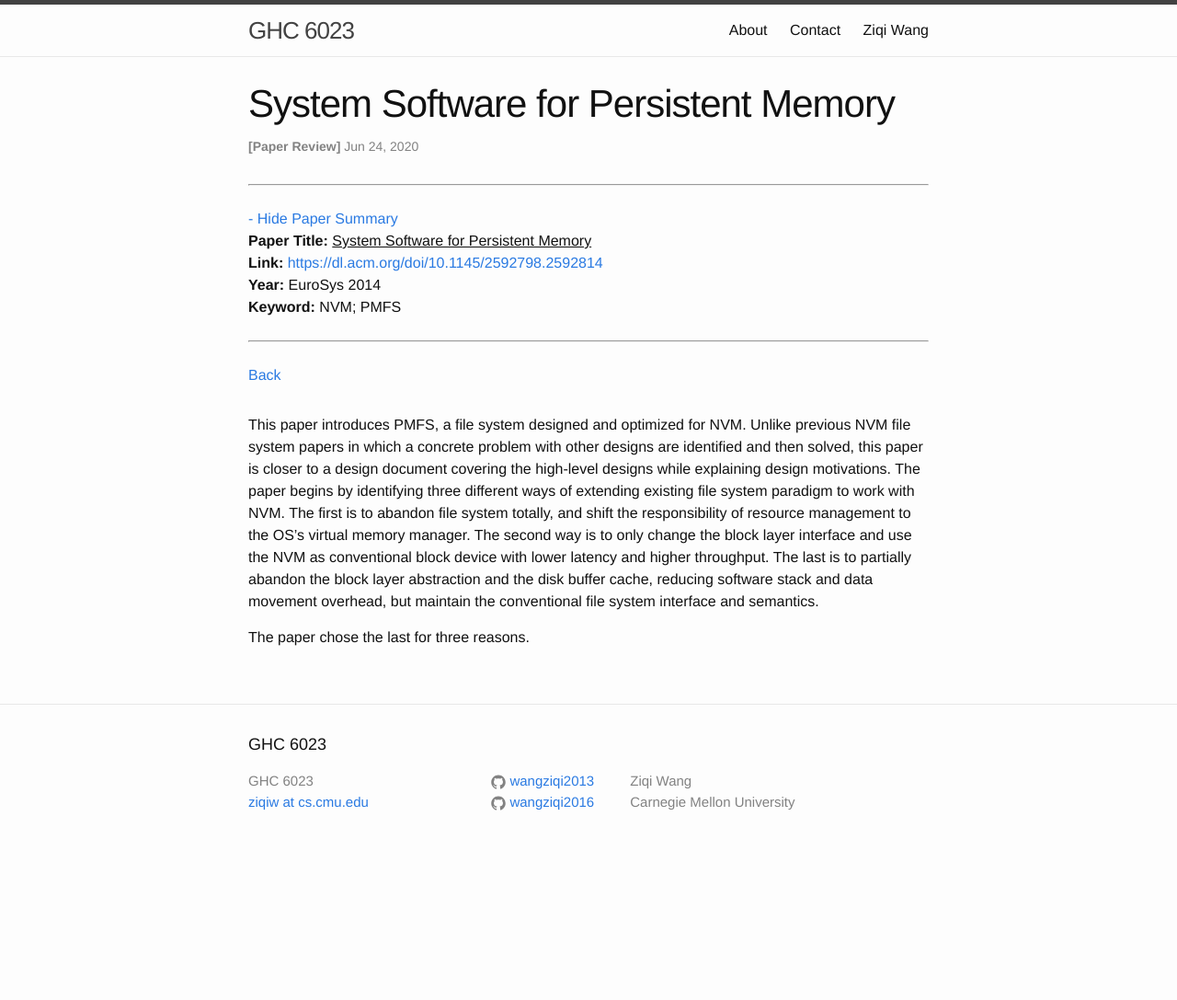
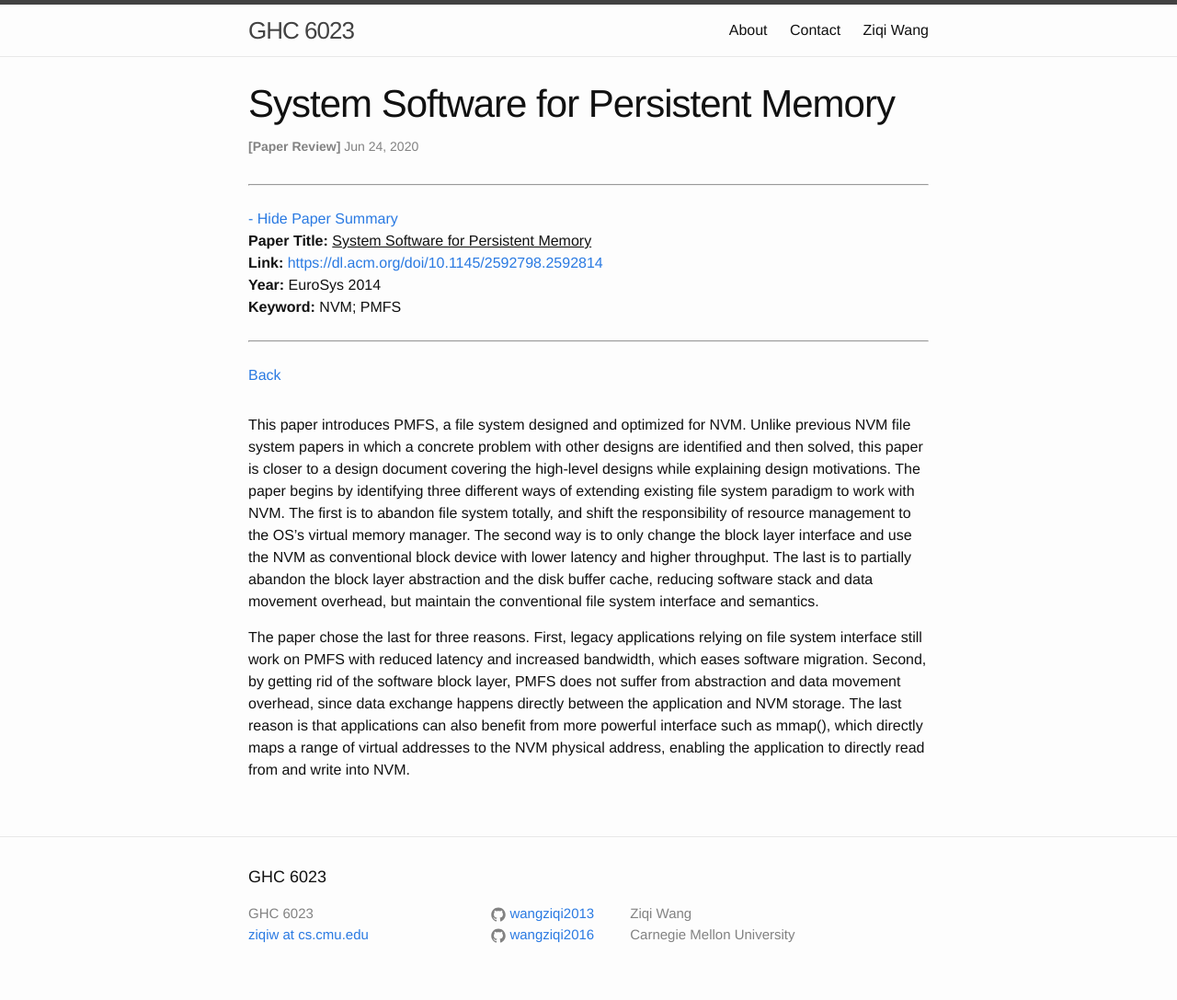
Before and after one commit to wangziqi2013/wangziqi2013.github.io, a Jekyll site: the page built from _posts/2020-06-23-pmfs.markdown, in a window 1280 px wide. Shown: the whole page at 92% size. Built offline with Jekyll 4.4.1, drawn with Linux system fonts in a browser that asks for light colours; before the commit the page ends 943 px from its top, so only the background shows below that.

Commit message:
Adding reasons

```diff
--- a/_posts/2020-06-23-pmfs.markdown
+++ b/_posts/2020-06-23-pmfs.markdown
@@ -22,4 +22,9 @@ use the NVM as conventional block device with lower latency and higher throughpu
 block layer abstraction and the disk buffer cache, reducing software stack and data movement overhead, but maintain the
 conventional file system interface and semantics.
 
-The paper chose the last for three reasons.
+The paper chose the last for three reasons. First, legacy applications relying on file system interface still work on
+PMFS with reduced latency and increased bandwidth, which eases software migration. Second, by getting rid of the software
+block layer, PMFS does not suffer from abstraction and data movement overhead, since data exchange happens directly
+between the application and NVM storage. The last reason is that applications can also benefit from more powerful interface
+such as mmap(), which directly maps a range of virtual addresses to the NVM physical address, enabling the application
+to directly read from and write into NVM.
```
